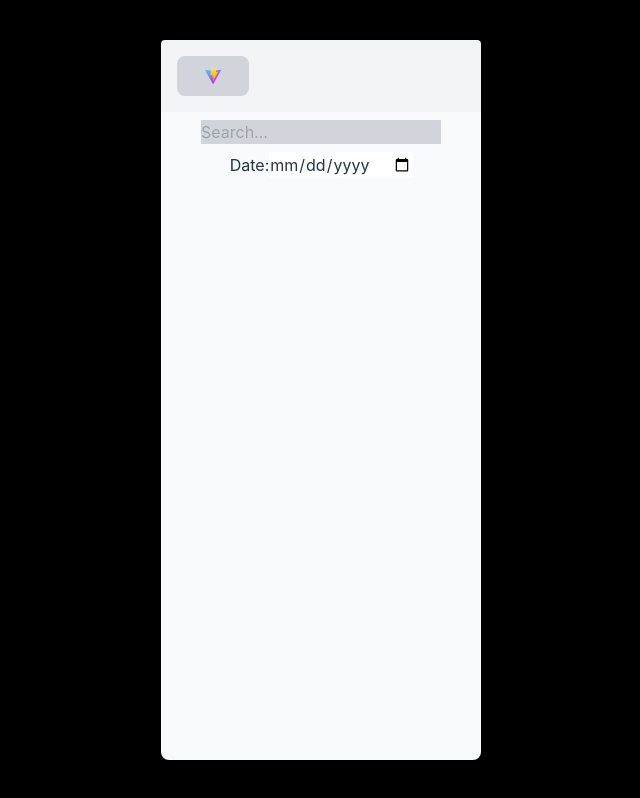
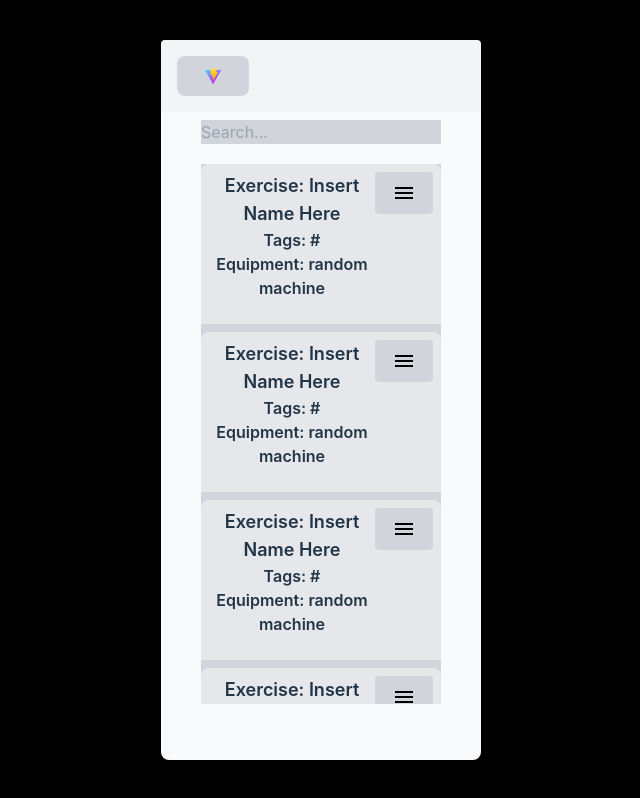
Before and after one commit to JoshuaW13/ConceptFitness, a React (Vite) app in the folder conceptFitness/: page /exerciseLogs in a window 1280 px wide. Shown: the whole page, without its empty margins (319-959 px from the left). Built offline with nearby package versions, Linux system fonts and the light colour scheme.

Commit message:
Added individual exercise logs

```diff
--- a/conceptFitness/src/components/DropDown.jsx
+++ b/conceptFitness/src/components/DropDown.jsx
@@ -10,12 +10,15 @@ function DropDown({ InitialComponent: InitialComponentProp, HiddenComponents })
 
     const InitialComponent = () => <InitialComponentProp onClick={handleInitialClick} />;
 
+    const hiddenComponentsArray = Array.isArray(HiddenComponents) ? HiddenComponents : [HiddenComponents];
+    console.log(hiddenComponentsArray.length + " the length is that!");
+
     return (
         <div className='w-full flex flex-col items-center max-h-[100%]'>
             <InitialComponent />
             {isContentVisible && (
-                <div className='flex flex-col gap-2 bg-gray-300 w-full p-2 overflow-y-auto scrollbar-hidden'>
-                    {HiddenComponents.map((Component, index) => (
+                <div className={`flex flex-col gap-2 bg-gray-300 w-full p-2 ${hiddenComponentsArray.length === 1 ? 'overflow-clip' : 'overflow-y-auto'} scrollbar-hidden`}>
+                    {hiddenComponentsArray.map((Component, index) => (
                         <Component key={index} />
                     ))}
                 </div>
--- /dev/null
+++ b/conceptFitness/src/components/ExerciseData.jsx
@@ -0,0 +1,22 @@
+import React from 'react'
+import '../App.css'
+import ExerciseGraph from "../assets/exerciseGraph.jpg"
+
+
+function ExerciseDataHeader({onClick}) {
+
+  return (
+    <div className='bg-gray-200 w-full rounded-lg font-semibold' onClick={onClick}>
+        <p>Current Reps: 0</p>
+        <p>Current Sets: 0</p>
+        <p>Max Weight: 0</p>
+        <img src={ExerciseGraph} alt="" />
+        <form className=''>
+            <label htmlFor="date">Date:</label>
+            <input type="date" id="date" name="date"  className='bg-gray-200'/>
+        </form>
+    </div>
+  )
+}
+
+export default ExerciseDataHeader
--- /dev/null
+++ b/conceptFitness/src/components/ExerciseDataHeader.jsx
@@ -0,0 +1,31 @@
+import React, { useState } from 'react';
+import '../App.css'
+import Popup from './Popup'
+import Menu from "@mui/icons-material/Menu";
+import ExerciseDataPopup from "../components/ExerciseDataPopup"
+
+
+function ExerciseDataHeader({onClick}) {
+const [isPopupVisible, setIsPopupVisible] = useState(false);
+  return (
+    <div className='p-2 bg-gray-200 w-full rounded-t-lg font-semibold flex justify-between relative items-start'>
+        <div className='flex items-center flex-col justify-betweenvp-2 rounded-lg mb-4 'onClick={onClick}>
+            <p className='text-lg rounded-t-lg'>Exercise: Insert Name Here</p>
+            <p className='text-base'>Tags: #</p>
+            <p className='text-base'>Equipment: random machine</p>
+
+      </div>
+      <button
+            className="flex items-center text-black bg-gray-300 hover:bg-gray-400 px-4 py-2 rounded transition duration-200 focus:outline-none"
+            onClick={() => setIsPopupVisible(!isPopupVisible)}
+            >
+            <Menu />
+            </button>
+        {isPopupVisible && (
+          <Popup onClick={() => setIsPopupVisible(false)} Content={ExerciseDataPopup}></Popup>
+        )}
+    </div>
+  )
+}
+
+export default ExerciseDataHeader
--- /dev/null
+++ b/conceptFitness/src/components/ExerciseDataPopup.jsx
@@ -0,0 +1,14 @@
+import React from 'react'
+import '../App.css'
+
+
+function ExerciseDataPopup() {
+  return (
+    <div className="">
+          <button>Favorite</button>
+          <button>Add to...</button>
+    </div>
+  )
+}
+
+export default ExerciseDataPopup
--- a/conceptFitness/src/components/ExerciseLogPopup.jsx
+++ b/conceptFitness/src/components/ExerciseLogPopup.jsx
@@ -1,4 +1,4 @@
-import React from 'react'
+import React from 'react';
 import '../App.css'
 import { useNavigate } from 'react-router-dom';
 
--- a/conceptFitness/src/pages/ExerciseLogs.jsx
+++ b/conceptFitness/src/pages/ExerciseLogs.jsx
@@ -2,8 +2,23 @@ import React, { useState } from 'react';
 import '../App.css';
 import NavBar from '../components/NavBar';
 import HomeButton from '../components/HomeButton';
+import ExerciseDataHeader from '../components/ExerciseDataHeader';
+import DropDown from '../components/DropDown';
+import ExerciseData from '../components/ExerciseData'
 
 function ExerciseLogs() {
+
+    const exerciseLogs = [];
+
+    for (let i = 0; i < 5; i++) {
+        exerciseLogs.push(
+            <DropDown
+                key={i}
+                InitialComponent={ExerciseDataHeader}
+                HiddenComponents={ExerciseData}
+            ></DropDown>
+        )
+    }
 
     return (
         <div className='w-full h-full flex flex-col items-center gap-2'>
@@ -11,10 +26,9 @@ function ExerciseLogs() {
             <div className='bg-black w-[75%] rounded-lg'>
                 <input type="text" placeholder='Search...' className='text-black bg-gray-300 w-full' />
             </div>
-            <form>
-                <label htmlFor="date">Date:</label>
-                <input type="date" id="date" name="date" />
-            </form>
+            <div className='h-[75%] w-[75%] bg-gray-300 flex flex-col gap-2 overflow-y-auto m-3 scrollbar-hidden'>
+                {exerciseLogs}
+            </div>
         </div>
     );
 }
```
Also changed, not shown: conceptFitness/src/assets/exerciseGraph.jpg (added).
